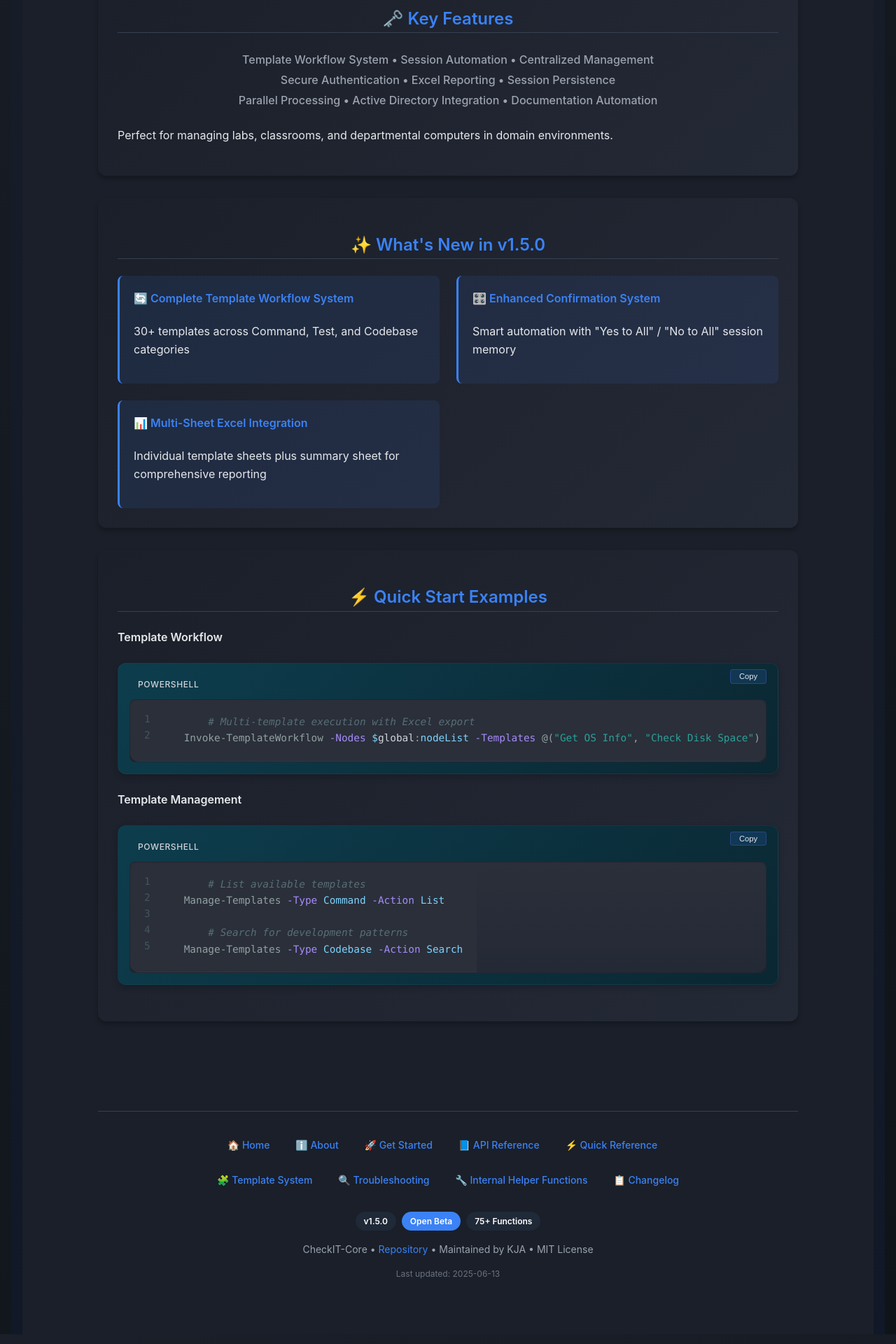
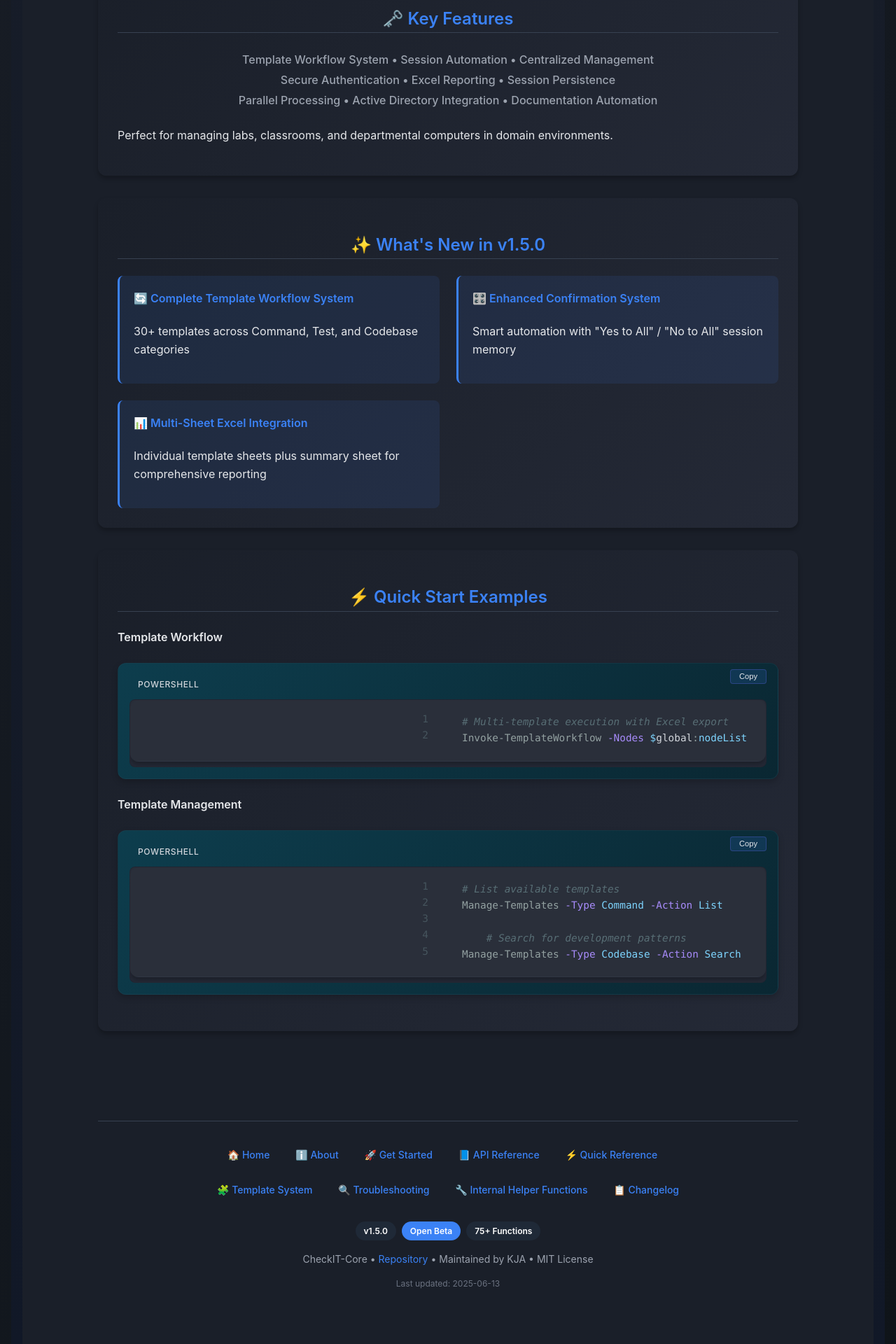
Before and after one commit to nyantoasty/CheckIT-Documentation, a Jekyll site: the page built from index.md, in a window 1280 px wide. Shown: the part 1329-3249 px from the top of the page at 70% size. Built offline with Jekyll 4.4.1, drawn with Linux system fonts in a browser that asks for light colours; some of the changed lines change nothing that is shown.

Commit message:
Correcting css

```diff
--- a/assets/js/code-blocks.js
+++ b/assets/js/code-blocks.js
@@ -77,6 +77,45 @@ document.addEventListener('DOMContentLoaded', function() {
           }, 2000);
         });
       });
+
+      // Fix the table layout and styling
+      const table = block.querySelector('table');
+      if (table) {
+        table.style.width = '100%';
+        table.style.tableLayout = 'fixed';
+      }
+
+      // Fix code cell width and background
+      const codeCell = block.querySelector('.rouge-code');
+      if (codeCell) {
+        codeCell.style.width = '100%';
+        codeCell.style.boxSizing = 'border-box';
+        codeCell.style.padding = '1rem 2rem 1rem 0.75rem';
+      }
+
+      // Fix gutter column width
+      const gutterCell = block.querySelector('.rouge-gutter');
+      if (gutterCell) {
+        gutterCell.style.width = '3rem';
+        gutterCell.style.minWidth = '3rem';
+        gutterCell.style.maxWidth = '3rem';
+        gutterCell.style.boxSizing = 'border-box';
+      }
+
+      // Ensure code spans full width
+      const codeElement = block.querySelector('code');
+      if (codeElement) {
+        codeElement.style.width = '100%';
+        codeElement.style.display = 'inline-block';
+      }
+
+      // Fix pre element
+      const preElement = block.querySelector('pre');
+      if (preElement) {
+        preElement.style.width = '100%';
+        preElement.style.overflowX = 'auto';
+        preElement.style.whiteSpace = 'pre';
+      }
     });
   }
 
@@ -133,22 +172,125 @@ document.addEventListener('DOMContentLoaded', function() {
           }, 2000);
         });
       });
+
+      // Also fix the styling for index code blocks
+      const table = highlight.querySelector('table');
+      if (table) {
+        table.style.width = '100%';
+        table.style.tableLayout = 'fixed';
+      }
+
+      const codeCell = highlight.querySelector('.rouge-code');
+      if (codeCell) {
+        codeCell.style.width = '100%';
+        codeCell.style.boxSizing = 'border-box';
+        codeCell.style.padding = '1rem 2rem 1rem 0.75rem';
+      }
+
+      const gutterCell = highlight.querySelector('.rouge-gutter');
+      if (gutterCell) {
+        gutterCell.style.width = '3rem';
+        gutterCell.style.minWidth = '3rem';
+        gutterCell.style.maxWidth = '3rem';
+        gutterCell.style.boxSizing = 'border-box';
+      }
+
+      const codeElement = highlight.querySelector('code');
+      if (codeElement) {
+        codeElement.style.width = '100%';
+        codeElement.style.display = 'inline-block';
+      }
+
+      const preElement = highlight.querySelector('pre');
+      if (preElement) {
+        preElement.style.width = '100%';
+        preElement.style.overflowX = 'auto';
+        preElement.style.whiteSpace = 'pre';
+      }
+    });
+  }
+
+  // Fix specifically for index.md code blocks
+  function fixIndexCodeBlocks() {
+    // Target all code blocks in the index page
+    const indexBlocks = document.querySelectorAll('.quick-start-card .highlight');
+
+    indexBlocks.forEach(function(block) {
+      // Fix highlight container
+      block.style.width = '100%';
+      block.style.display = 'block';
+      block.style.overflow = 'hidden';
+
+      // Fix table layout
+      const table = block.querySelector('table');
+      if (table) {
+        table.style.width = '100%';
+        table.style.tableLayout = 'fixed';
+        table.style.display = 'table';
+      }
+
+      // Fix table rows
+      const rows = block.querySelectorAll('tr');
+      rows.forEach(row => {
+        row.style.display = 'table-row';
+        row.style.width = '100%';
+      });
+
+      // Fix code column width and background
+      const codeCell = block.querySelector('.rouge-code');
+      if (codeCell) {
+        codeCell.style.width = '100%';
+        codeCell.style.boxSizing = 'border-box';
+        codeCell.style.padding = '1rem 2rem 1rem 0.75rem';
+        codeCell.style.display = 'table-cell';
+        codeCell.style.background = 'transparent';
+      }
+
+      // Fix gutter column width
+      const gutterCell = block.querySelector('.rouge-gutter');
+      if (gutterCell) {
+        gutterCell.style.width = '3rem';
+        gutterCell.style.minWidth = '3rem';
+        gutterCell.style.maxWidth = '3rem';
+        gutterCell.style.boxSizing = 'border-box';
+        gutterCell.style.display = 'table-cell';
+      }
+
+      // Ensure code spans full width
+      const codeElement = block.querySelector('code');
+      if (codeElement) {
+        codeElement.style.width = '100%';
+        codeElement.style.display = 'inline-block';
+        codeElement.style.background = 'transparent';
+      }
+
+      // Fix pre element
+      const preElement = block.querySelector('pre');
+      if (preElement) {
+        preElement.style.width = '100%';
+        preElement.style.overflowX = 'auto';
+        preElement.style.whiteSpace = 'pre';
+        preElement.style.background = 'transparent';
+      }
     });
   }
 
   // Run immediately and again after DOM fully loaded to catch all blocks
   fixCodeBlocks();
   addCopyButtonsToIndexCodeExamples();
+  fixIndexCodeBlocks();
 
   // Run again after a delay to catch any dynamically loaded content
   setTimeout(() => {
     fixCodeBlocks();
     addCopyButtonsToIndexCodeExamples();
+    fixIndexCodeBlocks();
   }, 500);
 
   // Also run when window loads to catch everything
   window.addEventListener('load', () => {
     fixCodeBlocks();
     addCopyButtonsToIndexCodeExamples();
+    fixIndexCodeBlocks();
   });
 });
--- a/assets/style.css
+++ b/assets/style.css
@@ -699,22 +699,30 @@ table code {
   table-layout: fixed !important;
 }
 
-.highlight tbody,
-.highlight tr {
+.highlight tbody {
   border: none !important;
   background: transparent !important;
   display: table-row-group !important;
   width: 100% !important;
 }
 
-/* Line number column with fixed width */
+/* Force background to span full width */
+.highlight tr {
+  width: 100% !important;
+  display: table-row !important;
+  background: transparent !important;
+}
+
+/* Fix line number column width */
 .highlight td.rouge-gutter {
   background: transparent !important;
   border: none !important;
   border-right: 1px solid rgba(100, 110, 130, 0.4) !important;
   padding: 1rem 0 1rem 1rem !important;
   vertical-align: top !important;
-  width: 3rem !important;
+  width: 3rem !important; /* Fixed width */
+  min-width: 3rem !important; /* Ensure minimum width */
+  max-width: 3rem !important; /* Ensure maximum width */
   display: table-cell !important;
   position: relative !important;
   box-sizing: border-box !important;
@@ -726,7 +734,7 @@ table code {
   border: none !important;
   padding: 1rem 2rem 1rem 0.75rem !important; /* Increased right padding */
   vertical-align: top !important;
-  width: auto !important;
+  width: 100% !important;
   display: table-cell !important;
   box-sizing: border-box !important;
 }
@@ -746,12 +754,17 @@ table code {
 /* Fix for nested divs and tables */
 .highlight pre,
 .highlight code,
-.highlight div,
-.highlight > div {
+.highlight div {
   background: transparent !important;
   border: none !important;
   box-shadow: none !important;
   margin: 0 !important;
+}
+
+/* Fix any potential issues with nested divs */
+.highlight > div {
+  width: 100% !important;
+  background: transparent !important;
 }
 
 /* Code content styling */
@@ -768,12 +781,14 @@ table code {
 }
 
 /* Code text with min-width to prevent horizontal overflow */
+/* Ensure code spans full width */
 .highlight code {
   background: transparent !important;
   padding: 0 !important;
   margin: 0 !important;
-  display: block !important;
-  min-width: auto !important;
+  display: inline-block !important; /* Changed from block to inline-block */
+  width: 100% !important; /* Force full width */
+  min-width: 100% !important;
 }
 
 /* Windows-style copy button */
@@ -882,11 +897,13 @@ table code {
 /* Fix for index.md specific code blocks */
 .quick-start-card .code-example .highlight {
   width: 100% !important;
+  display: block !important;;
 }
 
 /* Remove extra spacing in code blocks */
 .quick-start-card .code-example .highlight pre {
   overflow-x: hidden !important;
+  width: 100% !important;
 }
 
 /* Fix for any potential overlapping elements */
--- a/index.md
+++ b/index.md
@@ -70,7 +70,8 @@ description: Custom PowerShell module for Windows computer management, diagnosti
   <div class="code-example" data-language="POWERSHELL">
 
     {% highlight powershell linenos %}
-    # Multi-template execution with Excel export
+
+# Multi-template execution with Excel export
 Invoke-TemplateWorkflow -Nodes $global:nodeList -Templates @("Get OS Info", "Check Disk Space") -WorkflowName "System_Audit" -ExportToExcel
 {% endhighlight %}
   </div>
@@ -80,7 +81,8 @@ Invoke-TemplateWorkflow -Nodes $global:nodeList -Templates @("Get OS Info", "Che
   <div class="code-example" data-language="POWERSHELL">
 
     {% highlight powershell linenos %}
-    # List available templates
+
+# List available templates
 Manage-Templates -Type Command -Action List
 
     # Search for development patterns
```
